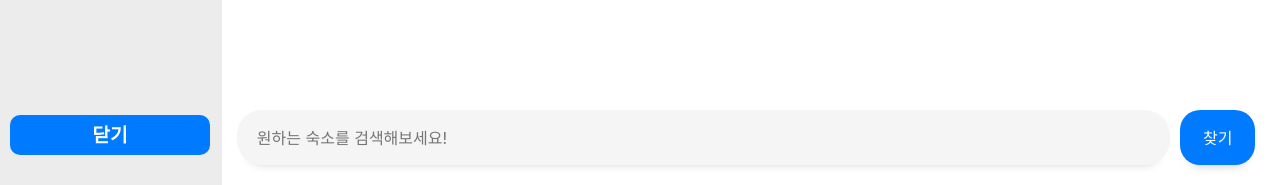
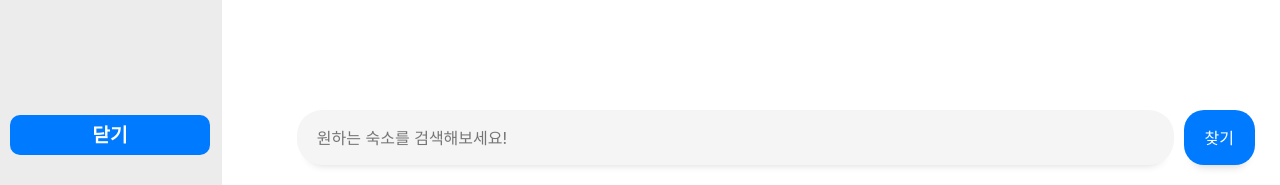
Before and after one commit to SKNETWORKS-FAMILY-AICAMP/SKN07-4th-1Team, a Django app: page / in a window 1280 px wide. Shown: the part 625-810 px from the top of the page. Run offline with Django 4.2, Linux system fonts and the light colour scheme; parts of the project's set-up code (start-up, migrations or seed data) failed here and were passed over; some libraries are stand-ins or nearby versions.

Commit message:
css 수정

```diff
--- a/static/style.css
+++ b/static/style.css
@@ -98,6 +98,7 @@
 .chat_input input{
     width: 100%;
     min-height: 55px;
+    margin-left: 60px;
     height: fit-content;
     padding: 7.5px 20px;
     outline: none;
```
